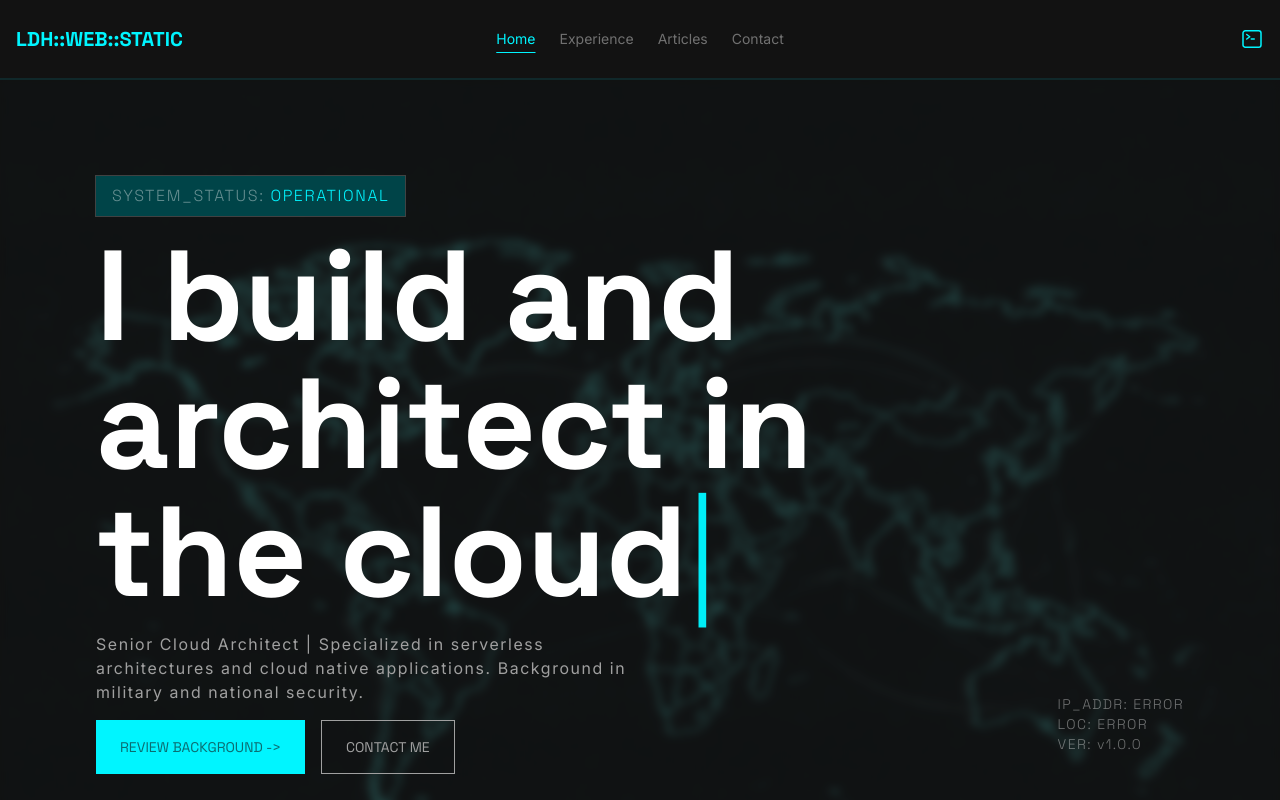
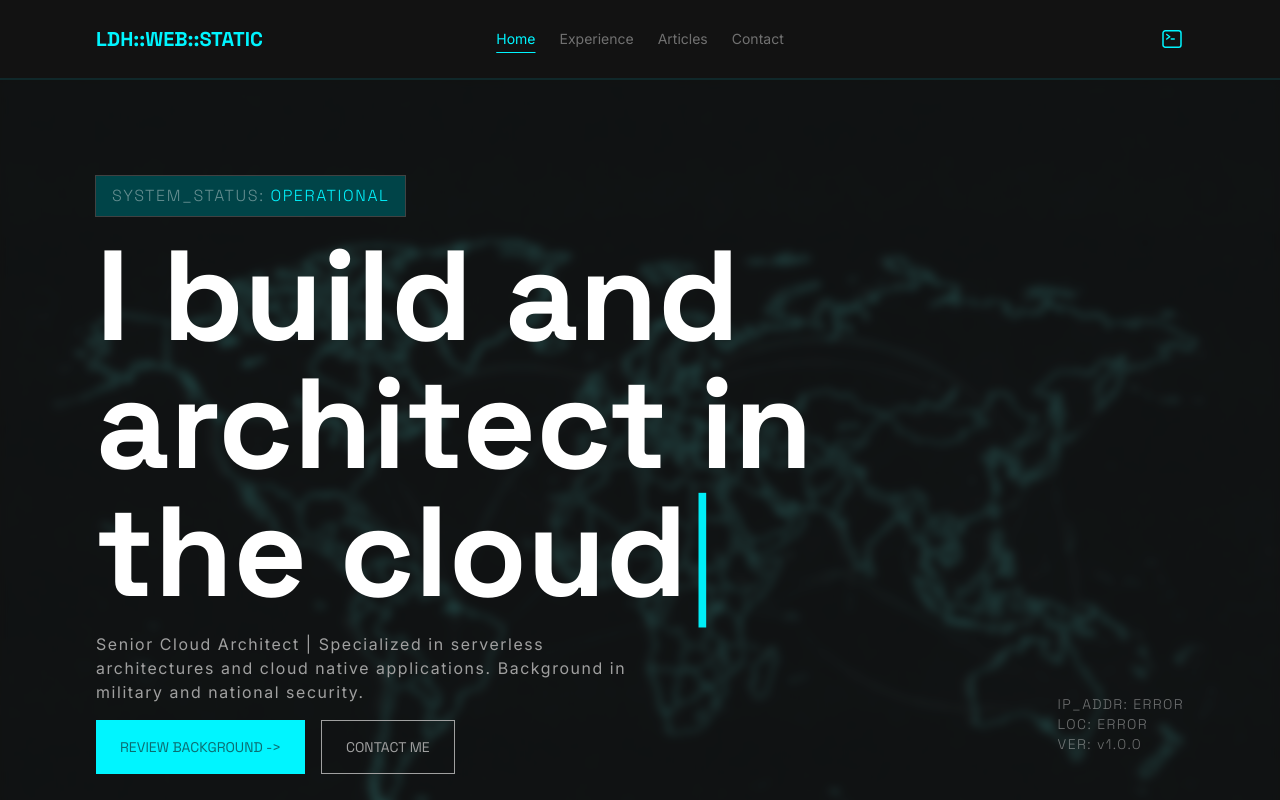
Before and after one commit to darkcl0ud/personal-website-v2, a React (Vite) app: page / in a window 1280 px wide. Shown: the top 800 px of the page. Built offline with nearby package versions, Linux system fonts and the light colour scheme.

Commit message:
style(nav): bringing padding inline with hero and changing styling for screen change

```diff
--- a/src/components/Nav.tsx
+++ b/src/components/Nav.tsx
@@ -34,18 +34,18 @@ export default function Nav() {
     }
     return (
         <div className="w-full h-20">
-            <nav className="h-20 fixed top-0 left-0 right-0 z-100 bg-neutral-900 border-b-2 border-primary-100/10">
-                <div className="max-w-[1440px] mx-auto h-full flex flex-row justify-between md:grid md:grid-cols-[1fr_auto_1fr] items-center gap-4 p-4">
+            <nav className="h-20 fixed top-0 left-0 right-0 z-100 bg-neutral-900 border-b-2 border-primary-100/10 px-8 md:px-24">
+                <div className="max-w-[1440px] mx-auto h-full flex flex-row justify-between lg:grid lg:grid-cols-[1fr_auto_1fr] items-center gap-4">
                 <h1 className="text-xl font-headline justify-self-start min-w-0 font-bold">{"LDH::WEB::STATIC"}</h1>
-                <ul className="gap-6 font-body text-sm justify-center hidden md:flex">
+                <ul className="gap-6 font-body text-sm justify-center hidden lg:flex">
                     {navItems.map((item) => (
                         <li key={item.href}>
                             <NavLink to={item.href} className={({ isActive }) => isActive ? "text-primary-100 underline underline-offset-8" : "text-white/40"}>{item.label}</NavLink>
                         </li>
                     ))}
                 </ul>
-                <CommandLineIcon className="w-6 h-6 justify-self-end shrink-0 hidden md:block" />
-                <Bars3Icon onClick={handleMobileNavOpen} className="w-8 h-8 justify-self-end shrink-0 block md:hidden" />
+                <CommandLineIcon className="w-6 h-6 justify-self-end shrink-0 hidden lg:block" />
+                <Bars3Icon onClick={handleMobileNavOpen} className="w-8 h-8 justify-self-end shrink-0 block lg:hidden" />
                 <AnimatePresence>
                     {isMobileNavOpen && <MobileNav handleMobileNavClose={handleMobileNavClose} />}
                 </AnimatePresence>
@@ -58,7 +58,7 @@ export default function Nav() {
 
 function MobileNav({ handleMobileNavClose }: { handleMobileNavClose: () => void }) {
     return (
-        <div className="fixed min-h-screen top-0 left-0 right-0 z-100 border-b-2 border-primary-100/10 md:hidden animate-menu-open">
+        <div className="fixed min-h-screen top-0 left-0 right-0 z-100 border-b-2 border-primary-100/10 lg:hidden animate-menu-open">
             <motion.div
                 onClick={handleMobileNavClose}
                 initial={{ opacity: 0 }}
@@ -72,7 +72,7 @@ function MobileNav({ handleMobileNavClose }: { handleMobileNavClose: () => void
                 animate={{ x: 0 }}
                 exit={{ x: -600 }}
                 transition={{ duration: 0.7 }}
-                className="p-8 bg-neutral-900 min-h-screen w-3/4">
+                className="p-8 bg-neutral-900 min-h-screen w-3/4 md:w-1/3">
                 <XMarkIcon onClick={handleMobileNavClose} className="w-8 h-8 mb-8" />
                 <ul className="flex flex-col gap-4">
                     {navItems.map((item) => (
```
